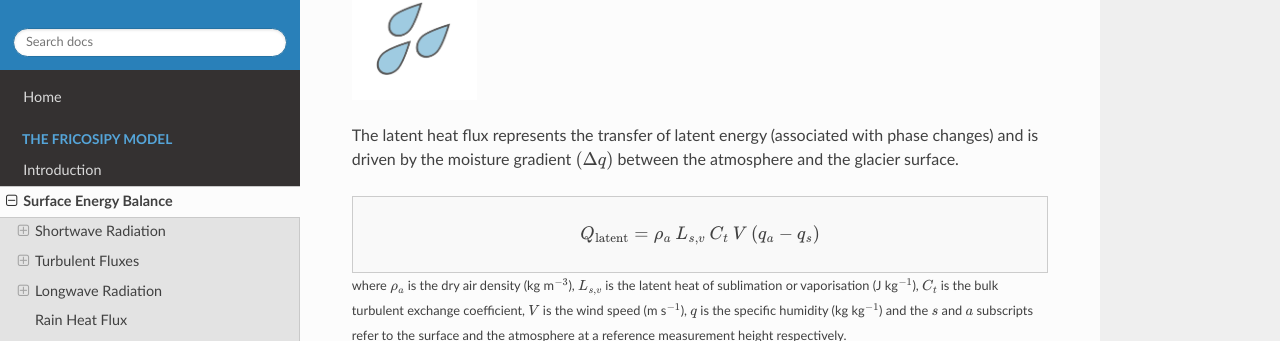
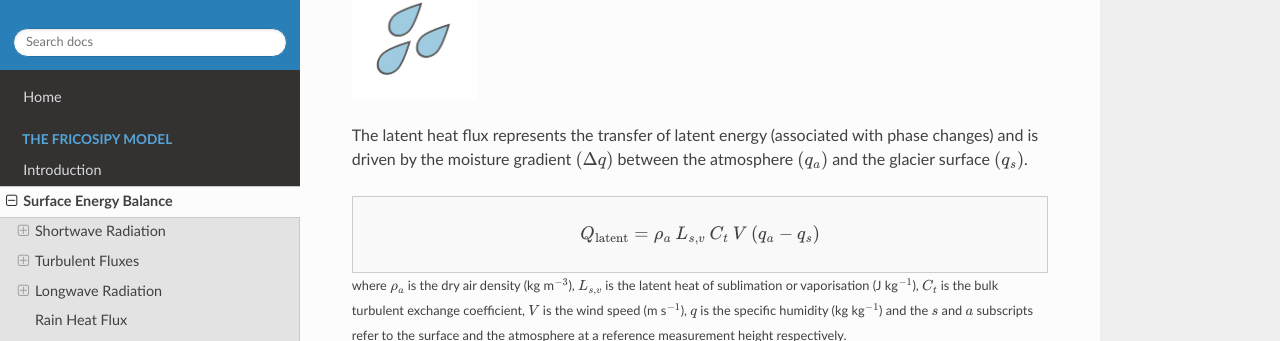
Before and after one commit to MarcusGastaldello/FRICOSIPY, an MkDocs documentation site: the page built from docs/surface_energy_balance.md, in a window 1280 px wide and 900 px high, scrolled down 3874 px. Shown: the part 110-451 px from the top of the window. Built offline with MkDocs 1.6.1, drawn with Linux system fonts in a browser that asks for light colours.

```diff
--- a/docs/surface_energy_balance.md
+++ b/docs/surface_energy_balance.md
@@ -182,7 +182,7 @@ $$
 
 <br style="clear: both;" />
 
-The latent heat flux represents the transfer of latent energy (associated with phase changes) and is driven by the moisture gradient $(\Delta q)$ between the atmosphere and the glacier surface.
+The latent heat flux represents the transfer of latent energy (associated with phase changes) and is driven by the moisture gradient $(\Delta q)$ between the atmosphere $(q_a)$ and the glacier surface $(q_s)$.
 
 <div style="border:1px solid #ccc; padding:10px; background:#f9f9f9; max-width:100%; overflow-x:auto;">
 $$
```
